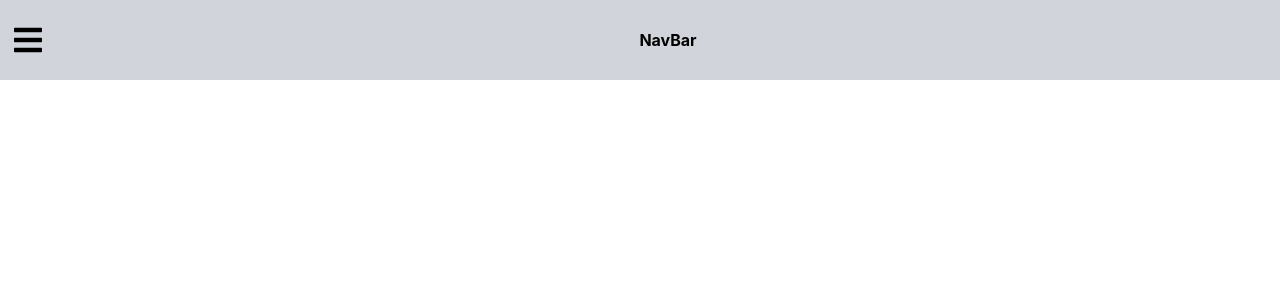
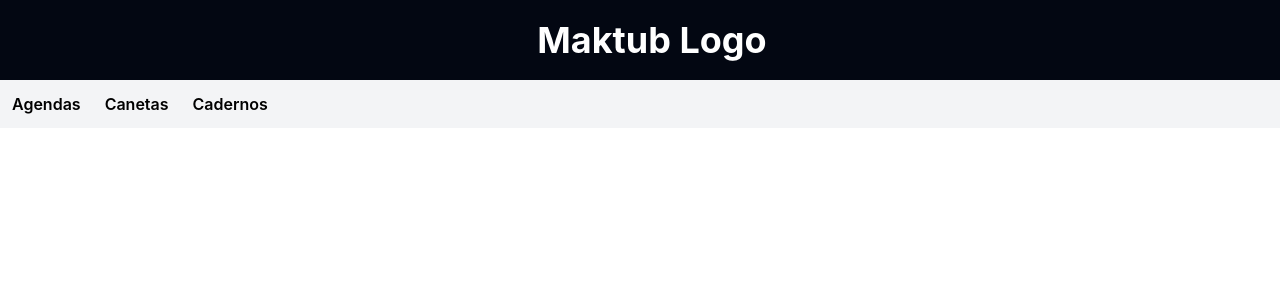
Before and after one commit to kaiogotyacode/maktub, a React (Create React App) app: page / in a window 1280 px wide. Shown: the top 300 px of the page. Built offline with nearby package versions, Linux system fonts and the light colour scheme.

Commit message:
#001 - Added Initial NavBar Model

```diff
--- a/src/components/NavBar/NavBar.js
+++ b/src/components/NavBar/NavBar.js
@@ -14,13 +14,13 @@ function NavBar() {
     <>
       <nav className={`${style.nav}`}>
         <div onClick={ToggleMenu} className={style.menu}>
-          <FaBars className={style.menuIcon} />
+          <FaBars className={style.menuIcon} fill="white" />
         </div>
         <div className={style.logo}>
-          <h1 className="font-bold">NavBar</h1>
+          <h1 className="font-bold">Maktub Logo</h1>
         </div>
 
-        <div className={`${style.divOptions} ${!isMenuOpen ? style.visible : style.hidden }`} >
+        <div className={`${isMenuOpen ? style.visible : style.hidden } ${style.divOptions}`} >
           <ul className={style.options}>
             <li className={style.itemOption}>
               <a>Agendas</a>
@@ -34,6 +34,7 @@ function NavBar() {
           </ul>
           <div className={style.optionsBackDrop}></div>
         </div>
+
       </nav>
     </>
   );
--- a/src/components/NavBar/NavBar.module.css
+++ b/src/components/NavBar/NavBar.module.css
@@ -1,39 +1,39 @@
 .nav{
-    @apply bg-gray-300 h-[10vh] flex transition duration-300
+    @apply bg-gray-950 h-[10vh] flex
 }
 
 .menu{
-    @apply flex items-center justify-center p-3 transition duration-300
+    @apply flex items-center justify-center p-3
 }
 
 .menuIcon{
-    @apply h-8 w-8 cursor-pointer
+    @apply h-8 w-8 cursor-pointer md:hidden
 }
 
 .logo{
-    @apply text-black w-full flex justify-center items-center
+    @apply text-white w-full flex justify-center items-center text-xl md:text-4xl
 }
 
 .divOptions{
-    @apply absolute bg-blue-300 top-[10vh] w-full h-[90vh] flex transition duration-200
+    @apply absolute bg-gray-100 top-[10vh] w-full h-[90vh] flex transition-all duration-300 md:!ml-0 md:!pointer-events-auto md:h-auto
 }
 
 .optionsBackDrop{
-    @apply bg-white h-full w-20
+    @apply bg-white h-full w-20 md:hidden
 }
 
 .options{
-    @apply relative w-full
+    @apply relative w-full md:w-auto md:flex
 }
 
 .itemOption{
-    @apply text-center font-semibold  bg-blue-50 p-3 hover:bg-blue-100 cursor-pointer transition duration-100
+    @apply text-center font-semibold  bg-gray-100 p-3 hover:bg-gray-200 cursor-pointer transition-all duration-100
 }
 
 .visible{
-    @apply opacity-0 pointer-events-none
+    @apply  pointer-events-auto ml-0
 }
 
 .hidden {
-    @apply opacity-100 pointer-events-auto
+    @apply  pointer-events-none ml-[-100vw]
 }
```
